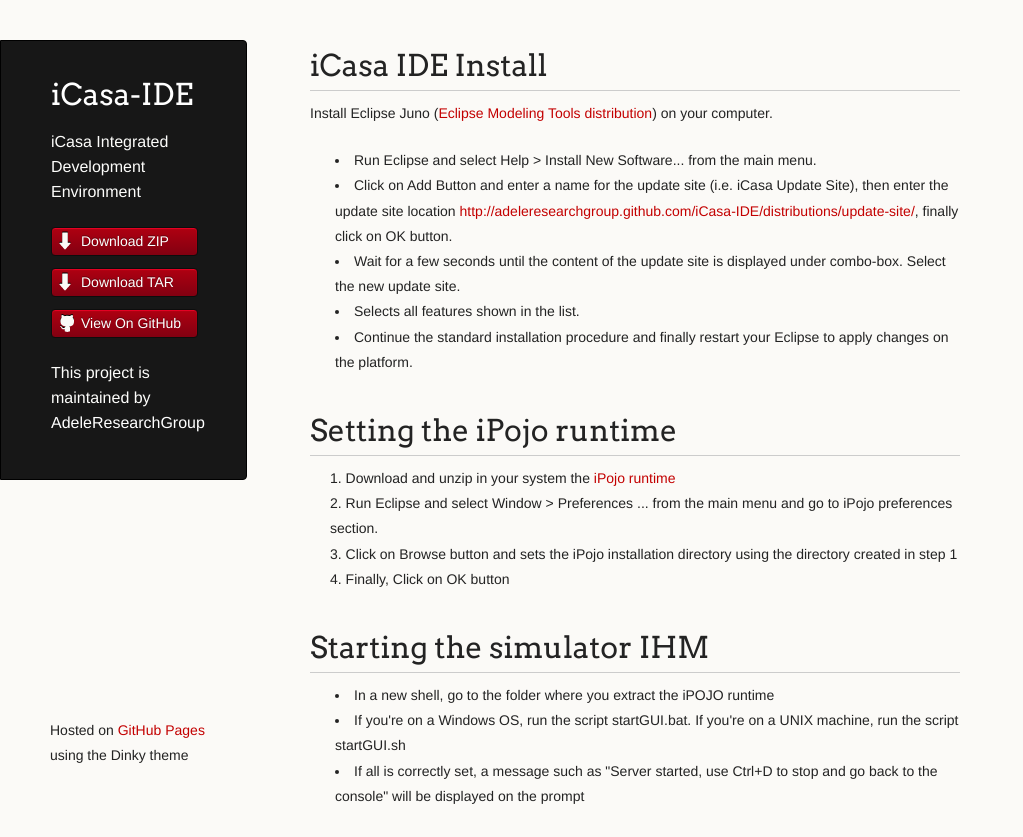
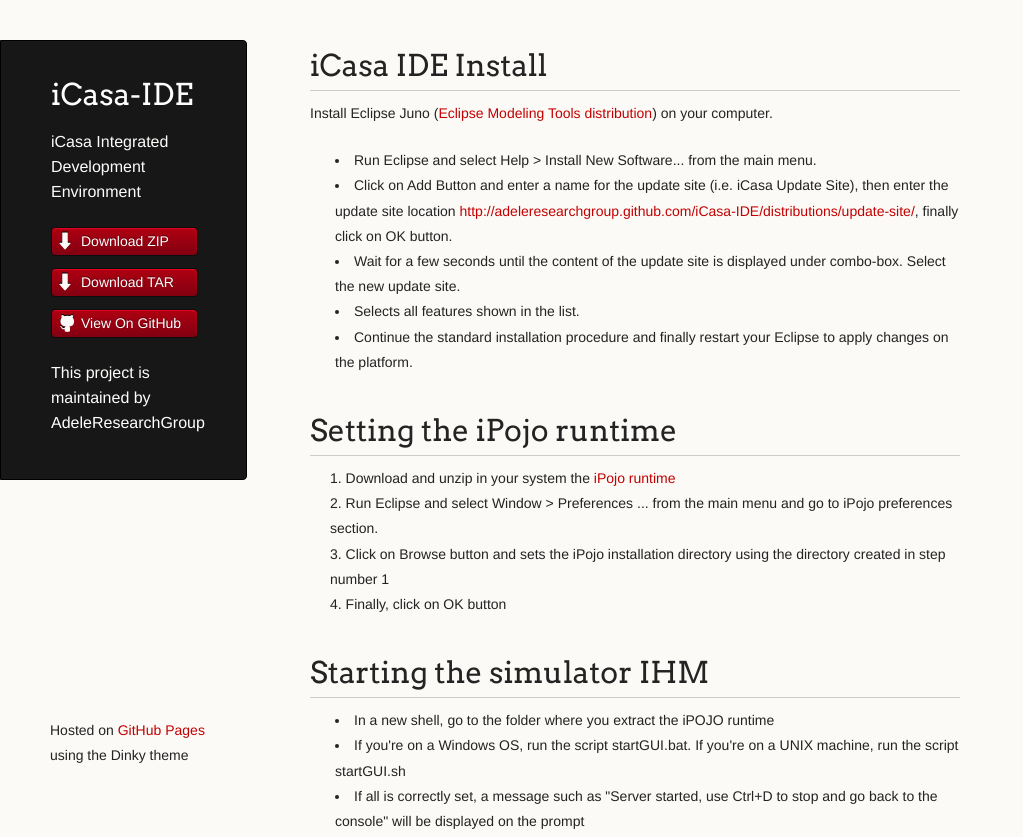
Before and after one commit to AdeleResearchGroup/iCasa-IDE, a plain HTML site: page index.html in a window 1280 px wide. Shown: the top 837 px of the page, without its empty margins (0-1023 px from the left). Drawn offline with Linux system fonts and the light colour scheme.

Commit message:
text modified

```diff
--- a/index.html
+++ b/index.html
@@ -58,8 +58,8 @@
 		<ol>
 			<li>Download and unzip in your system the <a href="http://maven.dynamis-technologies.com/artifactory/adele-repos/fr/liglab/adele/icasa/icasa.teaching.distribution/1.0.0/icasa.teaching.distribution-1.0.0.zip">iPojo runtime</a></li>
 			<li>Run Eclipse and select Window > Preferences ... from the main menu and go to iPojo preferences section.</li>
-			<li>Click on Browse button and sets the iPojo installation directory using the directory created in step 1</li>
-			<li>Finally, Click on OK button</li>
+			<li>Click on Browse button and sets the iPojo installation directory using the directory created in step number 1</li>
+			<li>Finally, click on OK button</li>
 		</ol>
 
 	<h1>Starting the simulator IHM</h1>
```
